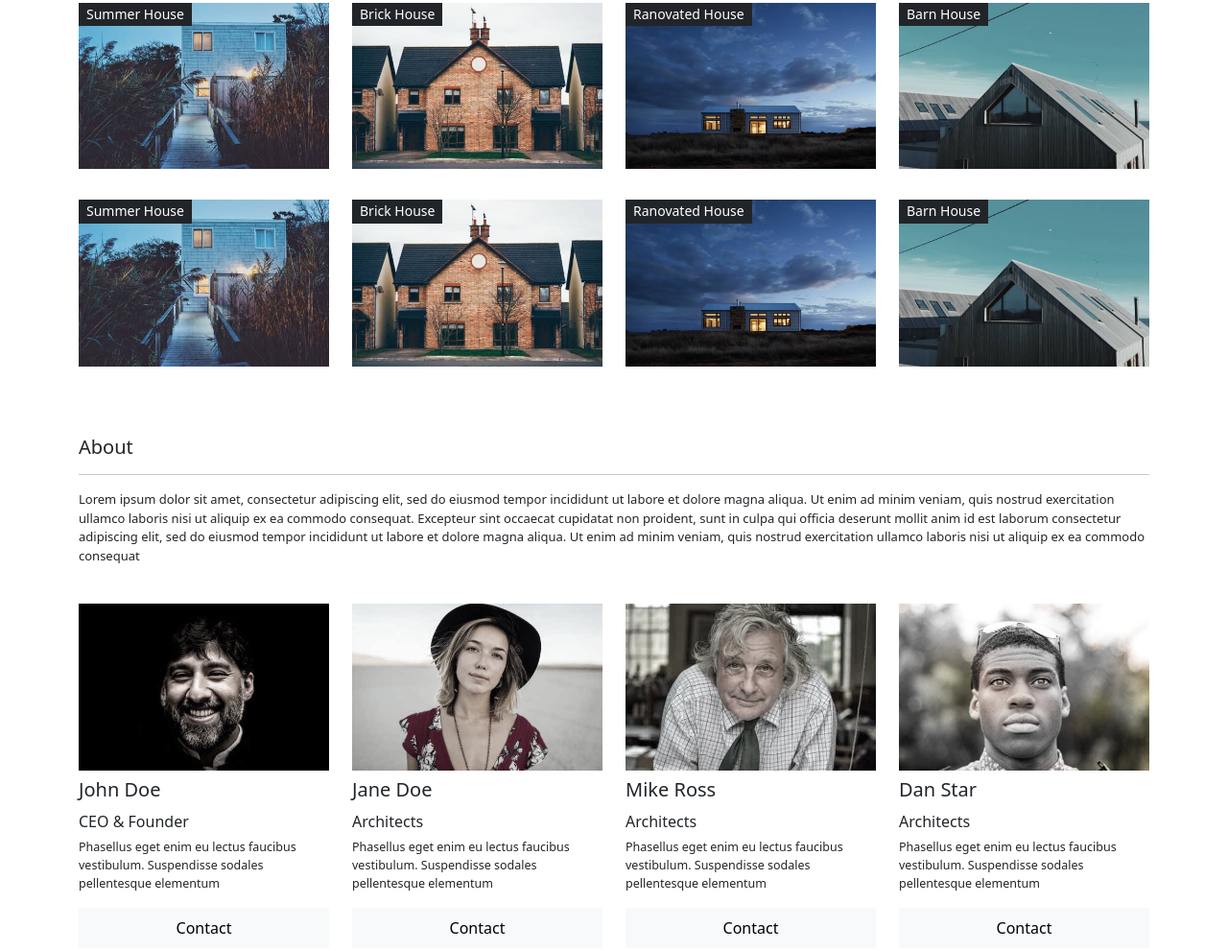
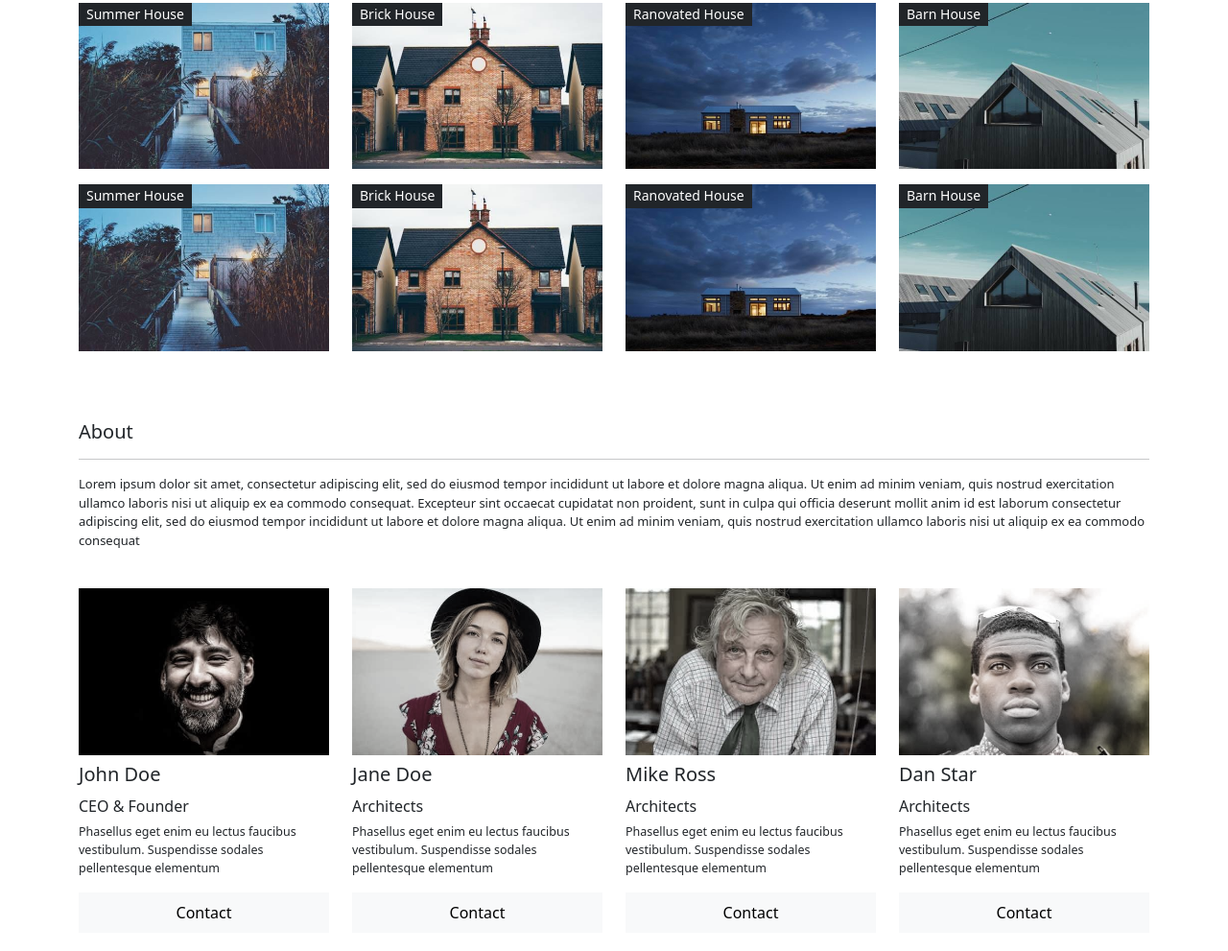
Before and after one commit to umar33102/First-Project, a plain HTML site: page index.html in a window 1280 px wide. Shown: the part 893-1884 px from the top of the page at 96% size. Drawn offline with nearby package versions, Linux system fonts and the light colour scheme.

Commit message:
first commit

```diff
--- a/index.html
+++ b/index.html
@@ -87,7 +87,7 @@
                 <img src="Asset/IMG-20240218-WA0016.jpg" alt="house-4" class="img-fluid">
               </div>
             </div>
-            <div class="row mt-3">
+            <div class="row mt-0">
               <div class="col-12 col-md-6 col-lg-3 position-relative mb-3">
                 <div class="bg-dark py-1 px-2 text-white position-absolute top-0">
                   <h6 class="mb-0 fw-normal">Summer House</h6>
```
